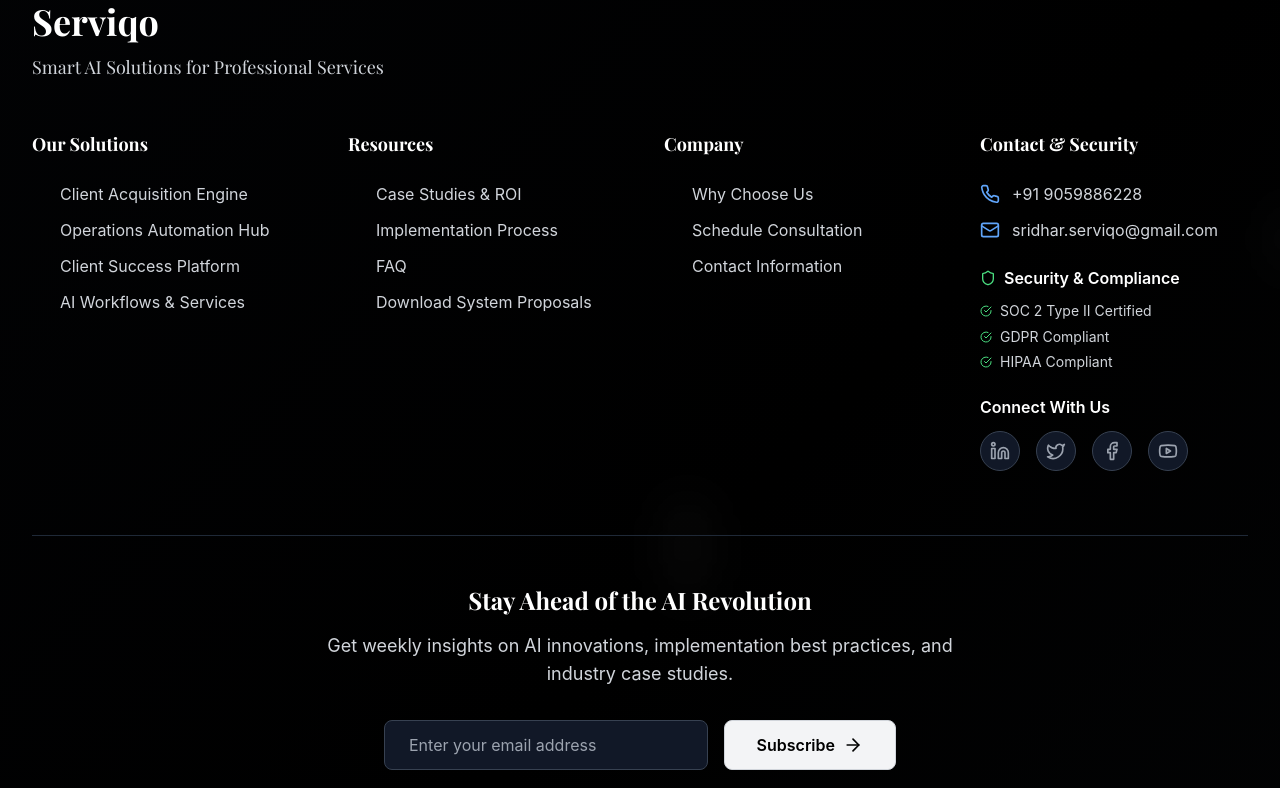
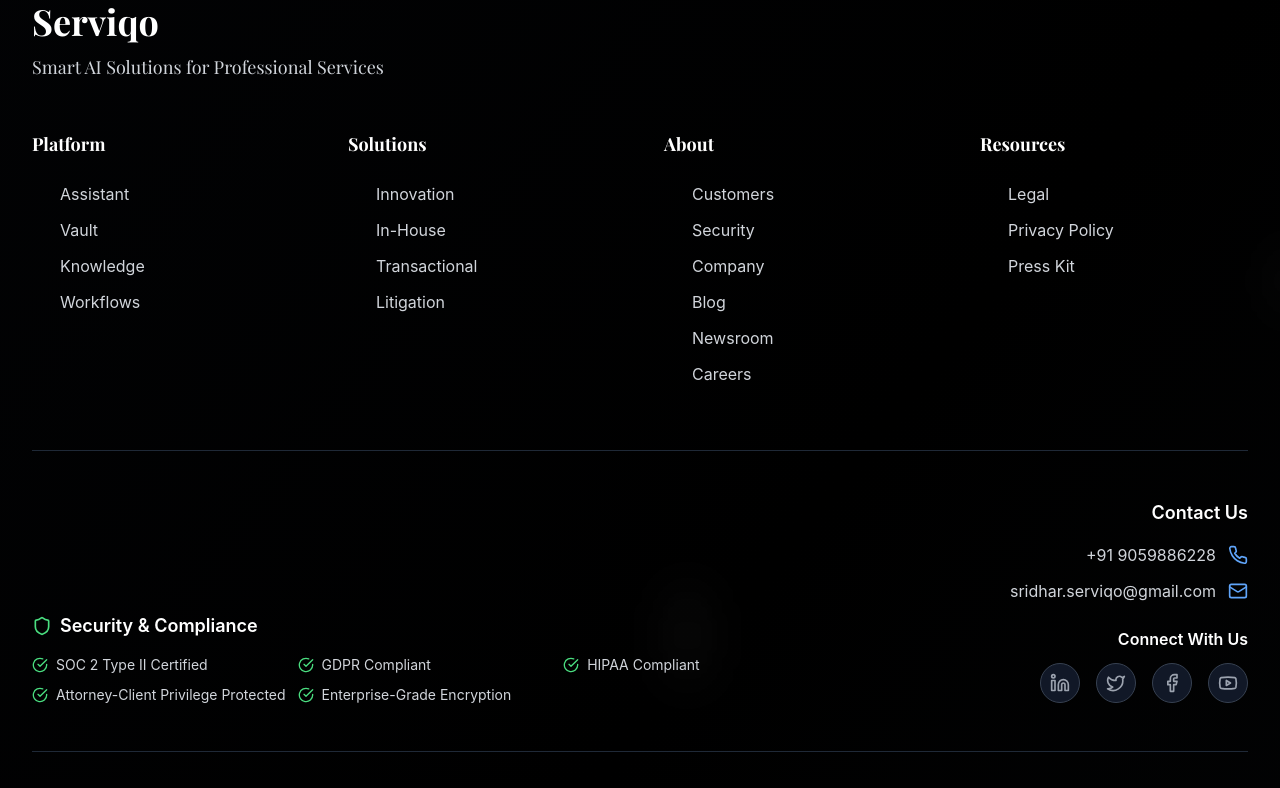
Before and after one commit to SridharA16/ServicoA16, a React (Vite) app: page / in a window 1280 px wide. Shown: the part 8080-8868 px from the top of the page. Built offline with nearby package versions, Linux system fonts and the light colour scheme.

Commit message:
Redesign Footer Layout Based on Screenshot

```diff
--- a/src/components/Footer.tsx
+++ b/src/components/Footer.tsx
@@ -111,108 +111,229 @@
           </div>
 
           <div className="grid grid-cols-1 md:grid-cols-2 lg:grid-cols-4 gap-12">
-            {/* Our Solutions */}
+            {/* Platform */}
             <div>
-              <h3 className="text-lg font-bold text-white mb-6" style={{ fontFamily: "'Playfair Display', Georgia, 'Times New Roman', serif" }}>
-                Our Solutions
-              </h3>
+              <h3 className="text-lg font-bold text-white mb-6" style={{ fontFamily: "'Playfair Display', Georgia, 'Times New Roman', serif" }}>Platform</h3>
               <ul className="space-y-3">
-                {solutions.map((solution, index) => (
-                  <li key={index}>
+                <li>
                   <button
-                      onClick={solution.action}
+                    onClick={() => scrollToSection('systems-section')}
                     className="text-gray-300 hover:text-white transition-colors duration-300 text-base flex items-center group w-full text-left"
                   >
                     <ArrowRight className="w-4 h-4 mr-3 opacity-0 group-hover:opacity-100 group-hover:translate-x-1 transition-all duration-300" />
-                      {solution.name}
+                    Assistant
                   </button>
                 </li>
-                ))}
+                <li>
+                  <button
+                    onClick={() => scrollToSection('systems-section')}
+                    className="text-gray-300 hover:text-white transition-colors duration-300 text-base flex items-center group w-full text-left"
+                  >
+                    <ArrowRight className="w-4 h-4 mr-3 opacity-0 group-hover:opacity-100 group-hover:translate-x-1 transition-all duration-300" />
+                    Vault
+                  </button>
+                </li>
+                <li>
+                  <button
+                    onClick={() => scrollToSection('adhoc-services-section')}
+                    className="text-gray-300 hover:text-white transition-colors duration-300 text-base flex items-center group w-full text-left"
+                  >
+                    <ArrowRight className="w-4 h-4 mr-3 opacity-0 group-hover:opacity-100 group-hover:translate-x-1 transition-all duration-300" />
+                    Knowledge
+                  </button>
+                </li>
+                <li>
+                  <button
+                    onClick={() => scrollToSection('adhoc-services-section')}
+                    className="text-gray-300 hover:text-white transition-colors duration-300 text-base flex items-center group w-full text-left"
+                  >
+                    <ArrowRight className="w-4 h-4 mr-3 opacity-0 group-hover:opacity-100 group-hover:translate-x-1 transition-all duration-300" />
+                    Workflows
+                  </button>
+                </li>
+              </ul>
+            </div>
+
+            {/* Solutions */}
+            <div>
+              <h3 className="text-lg font-bold text-white mb-6" style={{ fontFamily: "'Playfair Display', Georgia, 'Times New Roman', serif" }}>Solutions</h3>
+              <ul className="space-y-3">
+                <li>
+                  <button
+                    onClick={() => scrollToSection('systems-section')}
+                    className="text-gray-300 hover:text-white transition-colors duration-300 text-base flex items-center group w-full text-left"
+                  >
+                    <ArrowRight className="w-4 h-4 mr-3 opacity-0 group-hover:opacity-100 group-hover:translate-x-1 transition-all duration-300" />
+                    Innovation
+                  </button>
+                </li>
+                <li>
+                  <button
+                    onClick={() => scrollToSection('systems-section')}
+                    className="text-gray-300 hover:text-white transition-colors duration-300 text-base flex items-center group w-full text-left"
+                  >
+                    <ArrowRight className="w-4 h-4 mr-3 opacity-0 group-hover:opacity-100 group-hover:translate-x-1 transition-all duration-300" />
+                    In-House
+                  </button>
+                </li>
+                <li>
+                  <button
+                    onClick={() => scrollToSection('systems-section')}
+                    className="text-gray-300 hover:text-white transition-colors duration-300 text-base flex items-center group w-full text-left"
+                  >
+                    <ArrowRight className="w-4 h-4 mr-3 opacity-0 group-hover:opacity-100 group-hover:translate-x-1 transition-all duration-300" />
+                    Transactional
+                  </button>
+                </li>
+                <li>
+                  <button
+                    onClick={() => scrollToSection('systems-section')}
+                    className="text-gray-300 hover:text-white transition-colors duration-300 text-base flex items-center group w-full text-left"
+                  >
+                    <ArrowRight className="w-4 h-4 mr-3 opacity-0 group-hover:opacity-100 group-hover:translate-x-1 transition-all duration-300" />
+                    Litigation
+                  </button>
+                </li>
+              </ul>
+            </div>
+
+            {/* About */}
+            <div>
+              <h3 className="text-lg font-bold text-white mb-6" style={{ fontFamily: "'Playfair Display', Georgia, 'Times New Roman', serif" }}>About</h3>
+              <ul className="space-y-3">
+                <li>
+                  <button
+                    onClick={() => scrollToSection('case-studies-section')}
+                    className="text-gray-300 hover:text-white transition-colors duration-300 text-base flex items-center group w-full text-left"
+                  >
+                    <ArrowRight className="w-4 h-4 mr-3 opacity-0 group-hover:opacity-100 group-hover:translate-x-1 transition-all duration-300" />
+                    Customers
+                  </button>
+                </li>
+                <li>
+                  <button
+                    onClick={() => scrollToSection('footer-section')}
+                    className="text-gray-300 hover:text-white transition-colors duration-300 text-base flex items-center group w-full text-left"
+                  >
+                    <ArrowRight className="w-4 h-4 mr-3 opacity-0 group-hover:opacity-100 group-hover:translate-x-1 transition-all duration-300" />
+                    Security
+                  </button>
+                </li>
+                <li>
+                  <button
+                    onClick={() => scrollToSection('why-choose-section')}
+                    className="text-gray-300 hover:text-white transition-colors duration-300 text-base flex items-center group w-full text-left"
+                  >
+                    <ArrowRight className="w-4 h-4 mr-3 opacity-0 group-hover:opacity-100 group-hover:translate-x-1 transition-all duration-300" />
+                    Company
+                  </button>
+                </li>
+                <li>
+                  <button
+                    onClick={() => scrollToSection('case-studies-section')}
+                    className="text-gray-300 hover:text-white transition-colors duration-300 text-base flex items-center group w-full text-left"
+                  >
+                    <ArrowRight className="w-4 h-4 mr-3 opacity-0 group-hover:opacity-100 group-hover:translate-x-1 transition-all duration-300" />
+                    Blog
+                  </button>
+                </li>
+                <li>
+                  <button
+                    onClick={() => scrollToSection('case-studies-section')}
+                    className="text-gray-300 hover:text-white transition-colors duration-300 text-base flex items-center group w-full text-left"
+                  >
+                    <ArrowRight className="w-4 h-4 mr-3 opacity-0 group-hover:opacity-100 group-hover:translate-x-1 transition-all duration-300" />
+                    Newsroom
+                  </button>
+                </li>
+                <li>
+                  <button
+                    onClick={() => scrollToSection('footer-section')}
+                    className="text-gray-300 hover:text-white transition-colors duration-300 text-base flex items-center group w-full text-left"
+                  >
+                    <ArrowRight className="w-4 h-4 mr-3 opacity-0 group-hover:opacity-100 group-hover:translate-x-1 transition-all duration-300" />
+                    Careers
+                  </button>
+                </li>
               </ul>
             </div>
 
             {/* Resources */}
             <div>
-              <h3 className="text-lg font-bold text-white mb-6" style={{ fontFamily: "'Playfair Display', Georgia, 'Times New Roman', serif" }}>
-                Resources
-              </h3>
+              <h3 className="text-lg font-bold text-white mb-6" style={{ fontFamily: "'Playfair Display', Georgia, 'Times New Roman', serif" }}>Resources</h3>
               <ul className="space-y-3">
-                {resources.map((resource, index) => (
-                  <li key={index}>
+                <li>
                   <button
-                      onClick={resource.action}
+                    onClick={() => scrollToSection('faq-section')}
                     className="text-gray-300 hover:text-white transition-colors duration-300 text-base flex items-center group w-full text-left"
                   >
                     <ArrowRight className="w-4 h-4 mr-3 opacity-0 group-hover:opacity-100 group-hover:translate-x-1 transition-all duration-300" />
-                      {resource.name}
+                    Legal
                   </button>
                 </li>
-                ))}
-              </ul>
-            </div>
-
-            {/* Company */}
-            <div>
-              <h3 className="text-lg font-bold text-white mb-6" style={{ fontFamily: "'Playfair Display', Georgia, 'Times New Roman', serif" }}>
-                Company
-              </h3>
-              <ul className="space-y-3">
-                {company.map((item, index) => (
-                  <li key={index}>
+                <li>
                   <button
-                      onClick={item.action}
+                    onClick={() => scrollToSection('footer-section')}
                     className="text-gray-300 hover:text-white transition-colors duration-300 text-base flex items-center group w-full text-left"
                   >
                     <ArrowRight className="w-4 h-4 mr-3 opacity-0 group-hover:opacity-100 group-hover:translate-x-1 transition-all duration-300" />
-                      {item.name}
+                    Privacy Policy
                   </button>
                 </li>
-                ))}
+                <li>
+                  <button
+                    onClick={() => window.open('/pdfs/client-acquisition-engine.pdf', '_blank')}
+                    className="text-gray-300 hover:text-white transition-colors duration-300 text-base flex items-center group w-full text-left"
+                  >
+                    <ArrowRight className="w-4 h-4 mr-3 opacity-0 group-hover:opacity-100 group-hover:translate-x-1 transition-all duration-300" />
+                    Press Kit
+                  </button>
+                </li>
               </ul>
-            </div>
-
-            {/* Contact & Security */}
-            <div>
-              <h3 className="text-lg font-bold text-white mb-6" style={{ fontFamily: "'Playfair Display', Georgia, 'Times New Roman', serif" }}>
-                Contact & Security
-              </h3>
-
-              {/* Contact Information */}
-              <div className="space-y-3 mb-6">
-                <div className="flex items-center space-x-3">
-                  <Phone className="w-5 h-5 text-blue-400 flex-shrink-0" />
-                  <a href="tel:+919059886228" className="text-gray-300 hover:text-white transition-colors text-base">
-                    +91 9059886228
-                  </a>
-                </div>
-                <div className="flex items-center space-x-3">
-                  <Mail className="w-5 h-5 text-blue-400 flex-shrink-0" />
-                  <a href="mailto:sridhar.serviqo@gmail.com" className="text-gray-300 hover:text-white transition-colors text-base">
-                    sridhar.serviqo@gmail.com
-                  </a>
             </div>
           </div>
 
-              {/* Security Features */}
-              <div className="mb-6">
-                <h4 className="text-white font-semibold mb-3 text-base flex items-center">
-                  <Shield className="w-4 h-4 mr-2 text-green-400" />
+          {/* Contact Information - Bottom Right */}
+          <div className="mt-16 pt-12 border-t border-gray-800">
+            <div className="flex flex-col lg:flex-row justify-between items-start lg:items-end">
+              {/* Security Features - Left Side */}
+              <div className="mb-8 lg:mb-0">
+                <h4 className="text-white font-semibold mb-4 text-lg flex items-center">
+                  <Shield className="w-5 h-5 mr-2 text-green-400" />
                   Security & Compliance
                 </h4>
-                <div className="space-y-2">
-                  {securityFeatures.slice(0, 3).map((feature, index) => (
+                <div className="grid grid-cols-1 md:grid-cols-2 lg:grid-cols-3 gap-3">
+                  {securityFeatures.map((feature, index) => (
                     <div key={index} className="flex items-center space-x-2">
-                      <CheckCircle className="w-3 h-3 text-green-400 flex-shrink-0" />
+                      <CheckCircle className="w-4 h-4 text-green-400 flex-shrink-0" />
                       <span className="text-gray-300 text-sm leading-tight">{feature}</span>
                     </div>
                   ))}
                 </div>
               </div>
 
+              {/* Contact Information - Right Side */}
+              <div className="text-right">
+                <h4 className="text-white font-semibold mb-4 text-lg">Contact Us</h4>
+                <div className="space-y-3 mb-6">
+                  <div className="flex items-center justify-end space-x-3">
+                    <a href="tel:+919059886228" className="text-gray-300 hover:text-white transition-colors text-base">
+                      +91 9059886228
+                    </a>
+                    <Phone className="w-5 h-5 text-blue-400 flex-shrink-0" />
+                  </div>
+                  <div className="flex items-center justify-end space-x-3">
+                    <a href="mailto:sridhar.serviqo@gmail.com" className="text-gray-300 hover:text-white transition-colors text-base">
+                      sridhar.serviqo@gmail.com
+                    </a>
+                    <Mail className="w-5 h-5 text-blue-400 flex-shrink-0" />
+                  </div>
+                </div>
+
                 {/* Social Links */}
                 <div>
-                <h4 className="text-white font-semibold mb-3 text-base">Connect With Us</h4>
-                <div className="flex items-center space-x-4">
+                  <h5 className="text-white font-semibold mb-3 text-base">Connect With Us</h5>
+                  <div className="flex items-center justify-end space-x-4">
                     {socialLinks.map((social, index) => (
                       <a
                         key={index}
@@ -227,9 +348,10 @@
                 </div>
               </div>
             </div>
+          </div>
 
           {/* Newsletter Section */}
-          <div className="mt-16 pt-12 border-t border-gray-800">
+          <div className="mt-12 pt-12 border-t border-gray-800">
             <div className="max-w-2xl mx-auto text-center">
               <h3 className="text-2xl font-bold text-white mb-4" style={{ fontFamily: "'Playfair Display', Georgia, 'Times New Roman', serif" }}>
                 Stay Ahead of the AI Revolution
```
Lines whose indentation alone changed are shown as unchanged.
